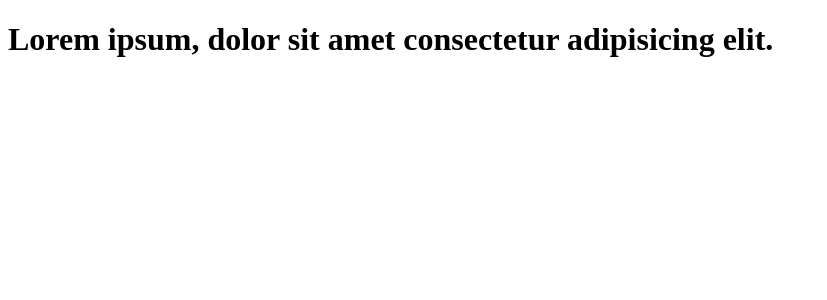
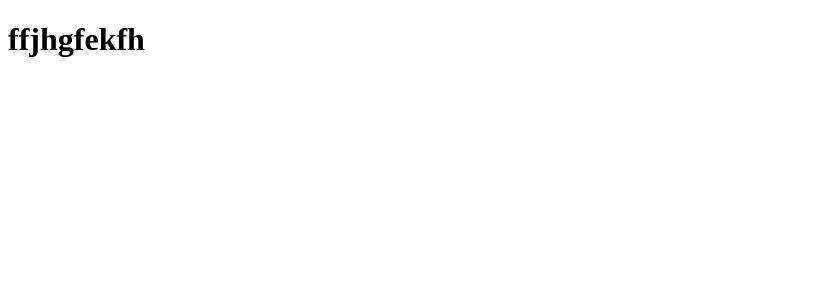
Before and after one commit to BrownEdgar/test, a React (Create React App) app: page / in a window 1280 px wide. Shown: the top 300 px of the page, without its empty margins (0-827 px from the left). Built offline with nearby package versions, Linux system fonts and the light colour scheme.

Commit message:
add components

```diff
--- /dev/null
+++ b/src/components/Arman/App.js
@@ -0,0 +1,9 @@
+function App() {
+    return(
+        <div>
+            <h1>ffjhgfekfh</h1>
+        </div>
+    )
+}
+
+export default App
--- a/src/index.js
+++ b/src/index.js
@@ -1,6 +1,6 @@
 import React from 'react';
 import ReactDOM from 'react-dom/client';
-import App from './components/Gegham/App';
+import App from './components/Arman/App';
 
 
 const root = ReactDOM.createRoot(document.getElementById('root'));
```
